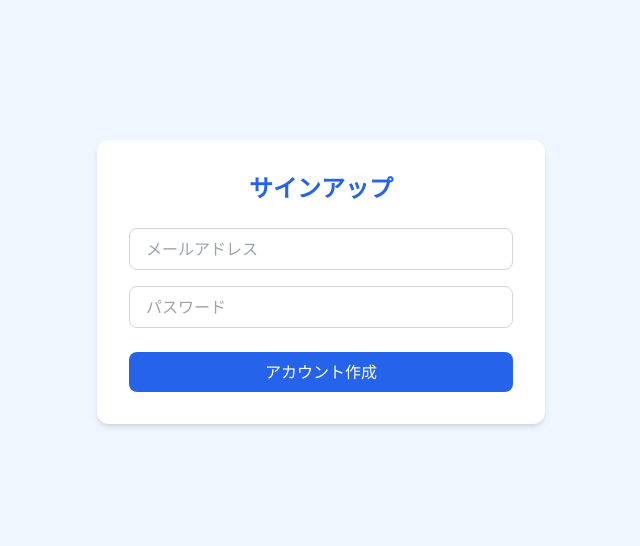
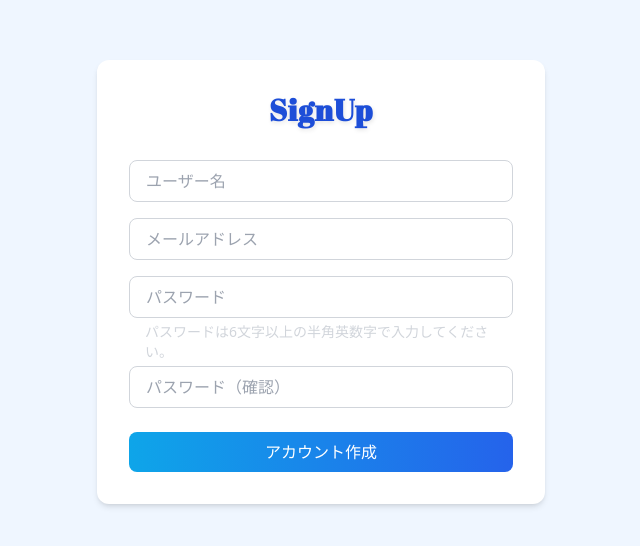
Before and after one commit to posl/PaperNest, a React (Vite) app in the folder frontend/: page /signup in a window 1280 px wide. Shown: the part 118-664 px from the top of the page, without its empty margins (319-959 px from the left). Built offline with nearby package versions, Linux system fonts and the light colour scheme; a web font is replaced by a local one.

Commit message:
update welcome home

```diff
--- a/frontend/src/screens/SignInPage/index.jsx
+++ b/frontend/src/screens/SignInPage/index.jsx
@@ -3,11 +3,17 @@ import { useState } from "react";
 
 export default function SignInPage() {
   const navigate = useNavigate();
+
   const [email, setEmail] = useState("");
   const [password, setPassword] = useState("");
 
+  // 全角英数字を半角に変換
+  const toHalfWidth = (str) =>
+    str.replace(/[！-～]/g, (ch) =>
+      String.fromCharCode(ch.charCodeAt(0) - 0xfee0)
+    ).replace(/　/g, " ");
+
   const handleSignIn = () => {
-    // 本番ではここでAPI連携
     console.log("ログイン:", { email, password });
     navigate("/app");
   };
@@ -15,14 +21,22 @@ export default function SignInPage() {
   return (
     <div className="min-h-screen flex items-center justify-center bg-blue-50 px-4">
       <div className="bg-white p-8 rounded-xl shadow-md w-full max-w-md">
-        <h2 className="text-2xl font-bold mb-6 text-center text-blue-600">サインイン</h2>
+        <h2
+          className="text-3xl font-bold text-center text-blue-700 mb-8 tracking-wide"
+          style={{
+            fontFamily: '"Abril Fatface", serif',
+            textShadow: "1px 2px 4px rgba(0, 0, 0, 0.1)",
+          }}
+        >
+          SignIn
+        </h2>
 
         <input
           type="email"
           placeholder="メールアドレス"
           value={email}
           onChange={(e) => setEmail(e.target.value)}
-          className="w-full mb-4 px-4 py-2 border border-gray-300 rounded-lg"
+          className="w-full mb-4 px-4 py-2 border border-gray-300 rounded-lg focus:outline-none focus:ring-2 focus:ring-blue-500"
         />
 
         <input
@@ -30,12 +44,13 @@ export default function SignInPage() {
           placeholder="パスワード"
           value={password}
           onChange={(e) => setPassword(e.target.value)}
-          className="w-full mb-6 px-4 py-2 border border-gray-300 rounded-lg"
+          onBlur={(e) => setPassword(toHalfWidth(e.target.value))}
+          className="w-full mb-6 px-4 py-2 border border-gray-300 rounded-lg focus:outline-none focus:ring-2 focus:ring-blue-500"
         />
 
         <button
           onClick={handleSignIn}
-          className="w-full bg-blue-600 text-white py-2 rounded-lg hover:bg-blue-700"
+          className="w-full bg-gradient-to-r from-sky-500 to-blue-600 hover:scale-[1.01] text-white py-2 rounded-lg hover:bg-blue-700 hover:opacity-90 transition"
         >
           ログイン
         </button>
--- a/frontend/src/screens/SignUpPage/index.jsx
+++ b/frontend/src/screens/SignUpPage/index.jsx
@@ -3,39 +3,103 @@ import { useState } from "react";
 
 export default function SignUpPage() {
   const navigate = useNavigate();
+
+  const [username, setUsername] = useState("");
   const [email, setEmail] = useState("");
   const [password, setPassword] = useState("");
+  const [confirmPassword, setConfirmPassword] = useState("");
+  const [errorMessage, setErrorMessage] = useState("");
+
+  const isValidPassword = (pw) => {
+    const regex = /^[a-zA-Z0-9]{6,}$/; // 半角英数字6文字以上
+    return regex.test(pw);
+  };
 
   const handleSignUp = () => {
-    // 本番ではここでAPI連携
-    console.log("サインアップ:", { email, password });
+    if (!username || !email || !password || !confirmPassword) {
+      setErrorMessage("すべての項目を入力してください。");
+      return;
+    }
+
+    if (!isValidPassword(password)) {
+      setErrorMessage("パスワードは6文字以上の半角英数字で入力してください。");
+      return;
+    }
+
+    if (password !== confirmPassword) {
+      setErrorMessage("パスワードが一致しません。");
+      return;
+    }
+
+    // エラーなし → 登録処理へ
+    setErrorMessage("");
+    console.log("SignUp:", { username, email, password });
     navigate("/app");
   };
+    // 全角英数字を半角に変換する関数
+    const toHalfWidth = (str) =>
+        str.replace(/[！-～]/g, (ch) =>
+        String.fromCharCode(ch.charCodeAt(0) - 0xfee0)
+        ).replace(/　/g, " "); // 全角スペースも半角に変換
+
 
   return (
     <div className="min-h-screen flex items-center justify-center bg-blue-50 px-4">
       <div className="bg-white p-8 rounded-xl shadow-md w-full max-w-md">
-        <h2 className="text-2xl font-bold mb-6 text-center text-blue-600">サインアップ</h2>
+        <h2
+        className="text-3xl font-bold text-center text-blue-700 mb-8 tracking-wide"
+        style={{
+            fontFamily: '"Abril Fatface", serif',
+            textShadow: "1px 2px 4px rgba(0, 0, 0, 0.1)",
+        }}
+        >
+        SignUp
+        </h2>
+        <input
+          type="text"
+          placeholder="ユーザー名"
+          value={username}
+          onChange={(e) => setUsername(e.target.value)}
+          className="w-full mb-4 px-4 py-2 border border-gray-300 rounded-lg focus:outline-none focus:ring-2 focus:ring-blue-500"
+        />
 
         <input
           type="email"
           placeholder="メールアドレス"
           value={email}
           onChange={(e) => setEmail(e.target.value)}
-          className="w-full mb-4 px-4 py-2 border border-gray-300 rounded-lg"
+          className="w-full mb-4 px-4 py-2 border border-gray-300 rounded-lg focus:outline-none focus:ring-2 focus:ring-blue-500"
         />
 
         <input
           type="password"
           placeholder="パスワード"
           value={password}
-          onChange={(e) => setPassword(e.target.value)}
-          className="w-full mb-6 px-4 py-2 border border-gray-300 rounded-lg"
+          onChange={(e) => setPassword(toHalfWidth(e.target.value))}
+          className="w-full px-4 py-2 border border-gray-300 rounded-lg focus:outline-none focus:ring-2 focus:ring-blue-500"
         />
+
+        {/* 🔍 パスワード説明 */}
+        <p className="pl-4 text-sm text-gray-300 mt-1 mb-1">
+          パスワードは6文字以上の半角英数字で入力してください。
+        </p>
+
+        <input
+          type="password"
+          placeholder="パスワード（確認）"
+          value={confirmPassword}
+          onChange={(e) => setConfirmPassword(toHalfWidth(e.target.value))}
+          className="w-full mb-6 px-4 py-2 border border-gray-300 rounded-lg focus:outline-none focus:ring-2 focus:ring-blue-500"
+        />
+
+        {/* ❗ エラー表示 */}
+        {errorMessage && (
+          <p className="text-red-600 text-sm mb-4 text-center">{errorMessage}</p>
+        )}
 
         <button
           onClick={handleSignUp}
-          className="w-full bg-blue-600 text-white py-2 rounded-lg hover:bg-blue-700"
+          className="w-full bg-gradient-to-r from-sky-500 to-blue-600 hover:scale-[1.01] text-white py-2 rounded-lg hover:bg-blue-700 hover:opacity-90"
         >
           アカウント作成
         </button>
--- a/frontend/src/screens/WelcomePage/index.jsx
+++ b/frontend/src/screens/WelcomePage/index.jsx
@@ -4,23 +4,28 @@ export default function WelcomePage() {
   const navigate = useNavigate();
 
   return (
-    <div className="min-h-screen flex flex-col items-center justify-center bg-gradient-to-br from-blue-100 to-blue-300 text-center px-4">
-      <h1 className="text-4xl font-bold text-blue-700 mb-4">PaperNest</h1>
-      <p className="text-gray-700 mb-8">
-        あなたの研究をもっとスマートに。論文をテーマで分類・管理し、PDF閲覧・質問まで一括で行える研究支援アプリです。
-      </p>
-      <div className="space-x-4">
+    <div className="min-h-screen flex flex-col items-center justify-center bg-gradient-to-br from-white to-blue-200 text-center px-4">
+      <h1 style={{ fontFamily: '"Abril Fatface", serif', textShadow: "1px 2px 4px rgba(0,0,0,0.2)" }} className="pb-2 text-6xl font-extrabold bg-gradient-to-br from-sky-400 to-blue-700 text-transparent bg-clip-text tracking-wide mb-8">PaperNest</h1>
+        <p className="text-center text-gray-600 text-lg font-serif leading-loose max-w-md mx-auto px-4 mb-8">
+        あなたの研究をもっとスマートに。<br />
+        論文をテーマで分類・管理し、PDF閲覧・質問まで<br />
+        一括で行える研究支援アプリです。
+        </p>
+
+
+
+      <div className="flex gap-4">
         <button
           onClick={() => navigate("/signin")}
-          className="bg-blue-600 text-white px-6 py-2 rounded-lg shadow hover:bg-blue-700"
+          className="mt-6 px-10 py-3 text-lg border-white bg-gradient-to-r from-sky-500 to-blue-600 hover:scale-[1.03] text-white rounded-lg shadow hover:bg-blue-700 hover:opacity-90"
         >
-          サインイン
+          SignIn
         </button>
         <button
           onClick={() => navigate("/signup")}
-          className="bg-white border border-blue-600 text-blue-600 px-6 py-2 rounded-lg shadow hover:bg-blue-50"
+          className="mt-6 px-10 py-3 bg-white text-lg text-blue-600 hover:scale-[1.04] rounded-lg shadow hover:bg-blue-50"
         >
-          サインアップ
+          SignUp
         </button>
       </div>
     </div>
```
